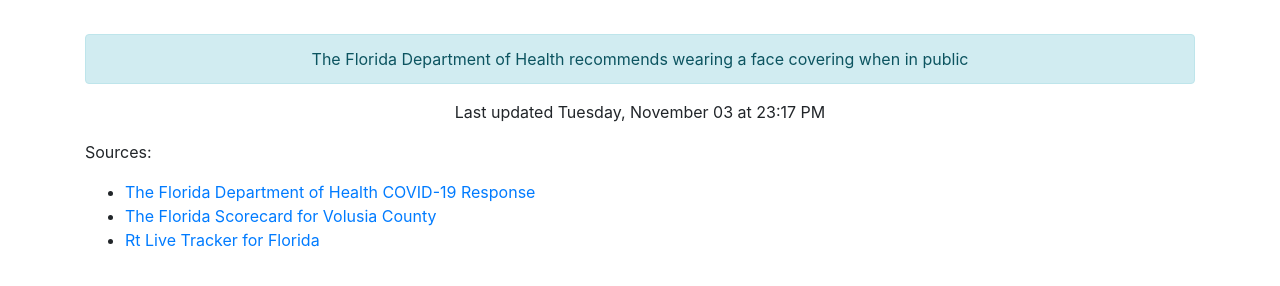
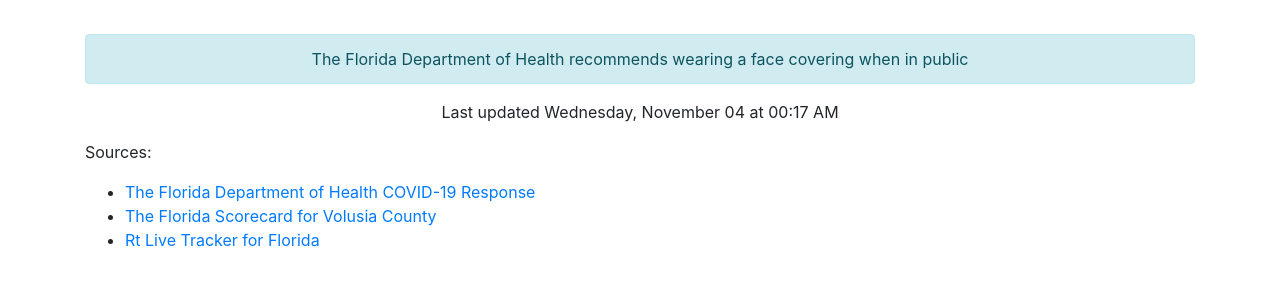
Before and after one commit to thinkjson/timeforchurch, a Jekyll site: the page built from index.md, in a window 1280 px wide. Shown: the part 586-872 px from the top of the page. Built offline with Jekyll 4.4.1, drawn with Linux system fonts in a browser that asks for light colours; our own code applies the rules of GitHub Pages for plain Markdown files.

Commit message:
Updating data

```diff
--- a/_includes/data.html
+++ b/_includes/data.html
@@ -10,4 +10,4 @@
     <div class="outcome text-success">YES</div>
     <div class="alert alert-info" role="alert">The Florida Department of Health recommends wearing a face covering when in public</div>
 
-    <p>Last updated Tuesday, November 03 at 23:17 PM</p>
+    <p>Last updated Wednesday, November 04 at 00:17 AM</p>
```
